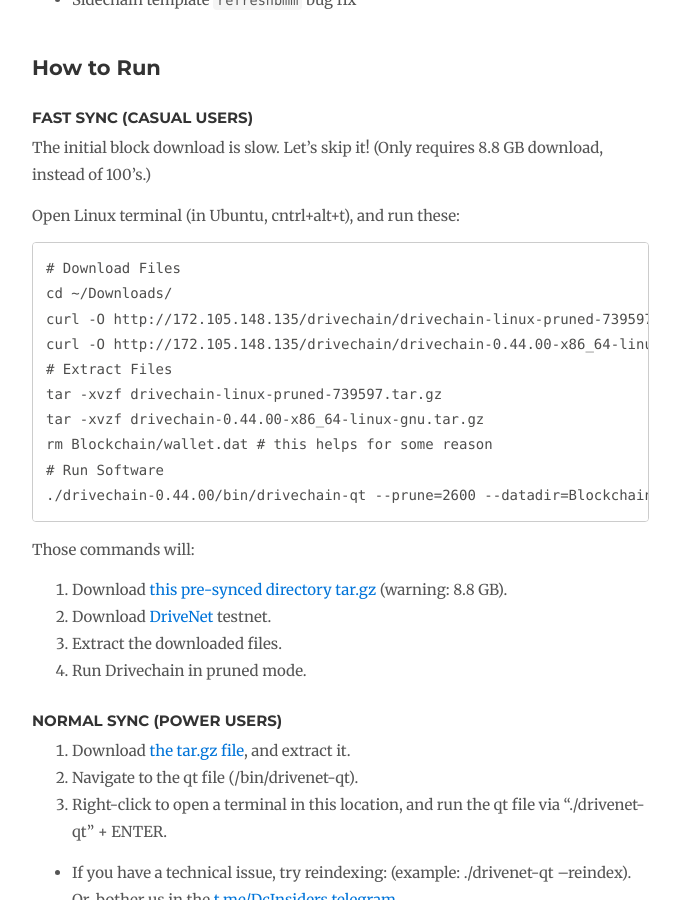
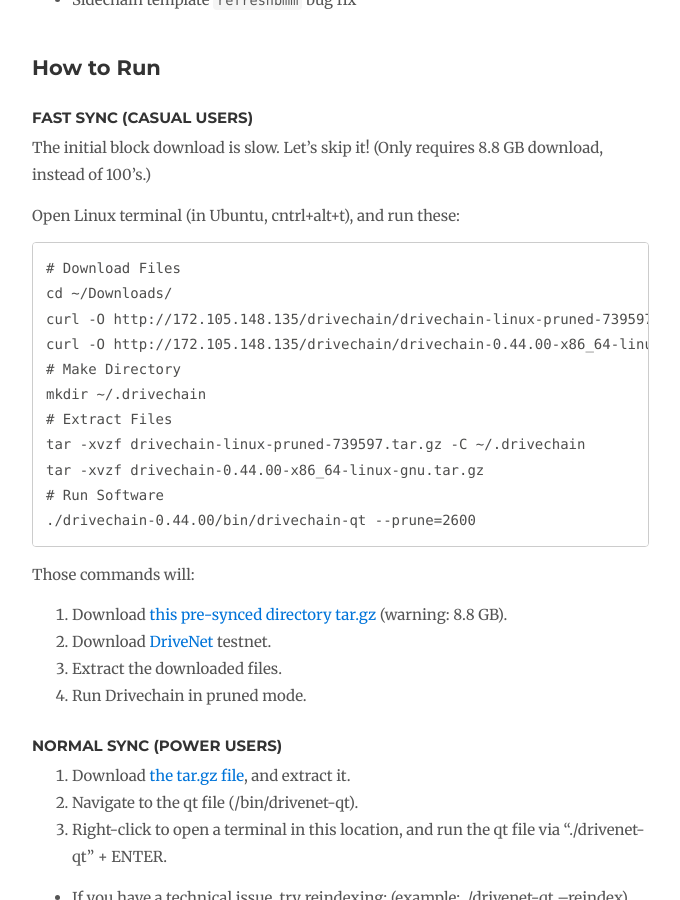
Before and after one commit to drivechain-project/drivechain.info, a Jekyll site: the page built from releases/index.md, in a window 1280 px wide and 900 px high, scrolled down 1391 px. Shown: the whole window, without its empty margins (138-818 px from the left). Built offline with Jekyll 4.4.1, drawn with Linux system fonts in a browser that asks for light colours; our own code applies the rules of GitHub Pages for plain Markdown files; comment, search, counter and statistics services are not loaded.

Commit message:
fix instructions
there is now no stubborn "Blockchain" folder in the tar.gz

```diff
--- a/releases/index.md
+++ b/releases/index.md
@@ -86,12 +86,13 @@
     cd ~/Downloads/
     curl -O http://172.105.148.135/drivechain/drivechain-linux-pruned-739597.tar.gz
     curl -O http://172.105.148.135/drivechain/drivechain-0.44.00-x86_64-linux-gnu.tar.gz
+    # Make Directory
+    mkdir ~/.drivechain
     # Extract Files
-    tar -xvzf drivechain-linux-pruned-739597.tar.gz
+    tar -xvzf drivechain-linux-pruned-739597.tar.gz -C ~/.drivechain
     tar -xvzf drivechain-0.44.00-x86_64-linux-gnu.tar.gz
-    rm Blockchain/wallet.dat # this helps for some reason
     # Run Software
-    ./drivechain-0.44.00/bin/drivechain-qt --prune=2600 --datadir=Blockchain
+    ./drivechain-0.44.00/bin/drivechain-qt --prune=2600
 
 
 <!--
```
